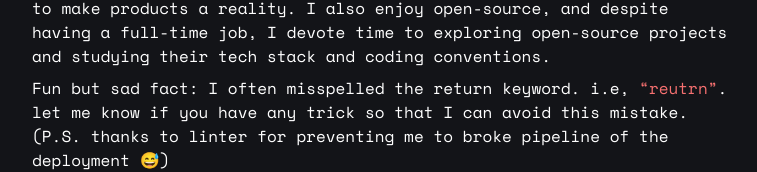
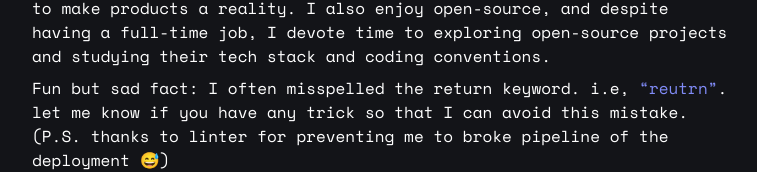
Before and after one commit to akshay-bharadva/akshay-bharadva.github.io, a Next.js app: page / in a window 1280 px wide. Shown: the part 208-380 px from the top of the page, without its empty margins (256-1013 px from the left). Built offline with nearby package versions, Linux system fonts and the light colour scheme.

Commit message:
color class-name refactoring

```diff
--- a/src/components/hero.tsx
+++ b/src/components/hero.tsx
@@ -20,7 +20,7 @@ export default function Hero({ children }: Props) {
           </p>
           <p className="font-space">
             Fun but sad fact: I often misspelled the return keyword. i.e,{" "}
-            <span className="text-red-400">&ldquo;reutrn&rdquo;</span>. let me
+            <span className="text-primary-400">&ldquo;reutrn&rdquo;</span>. let me
             know if you have any trick so that I can avoid this mistake.(P.S. thanks to linter for preventing me to broke pipeline of the deployment 😅)
           </p>
         </div>
```
